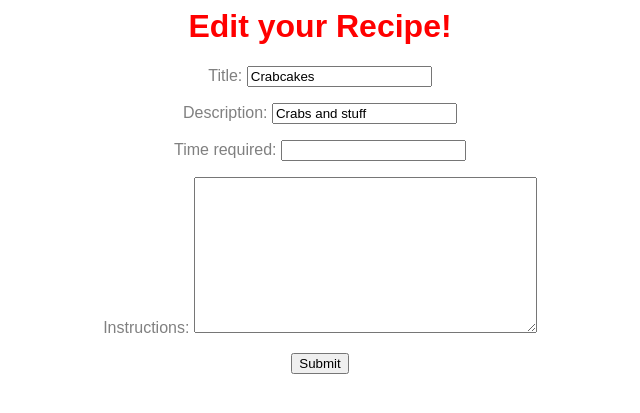
After one commit to j-halladay/backend-django-recipe, a Django app: page /edit/1 in a window 1280 px wide. The commit adds this page. Shown: the top 413 px of the page, without its empty margins (320-960 px from the left). Run offline with Django 3.2, Linux system fonts and the light colour scheme; a user stored in the database is signed in; data comes from the database, SQL or seed files in the repository; both versions use the stored data as it was after the commit.

Commit message:
added favorite and editing options, fixed author page (by order of joe)

```diff
--- a/recipe_box_v1/forms.py
+++ b/recipe_box_v1/forms.py
@@ -1,14 +1,16 @@
 from django import forms
 from recipe_box_v1.models import Author
+
 
 class AuthorForm(forms.Form):
     name = forms.CharField(max_length=50)
     bio = forms.CharField(widget=forms.Textarea)
 
+
 class RecipeForm(forms.Form):
     title = forms.CharField(max_length=50)
-    description=forms.CharField(max_length=300)
-    time_required=forms.CharField(max_length=4)
+    description = forms.CharField(max_length=300)
+    time_required = forms.CharField(max_length=4)
     instructions = forms.CharField(widget=forms.Textarea)
     author = forms.ModelChoiceField(queryset=Author.objects.all())
 
@@ -24,4 +26,10 @@ class LoginForm(forms.Form):
     password = forms.CharField(widget=forms.PasswordInput)
 
 
+class EditForm(forms.Form):
+    title = forms.CharField(max_length=50)
+    description = forms.CharField(max_length=300)
+    time_required = forms.CharField(max_length=4)
+    instructions = forms.CharField(widget=forms.Textarea)
+
 # simple form (from basic import), or model form (forms.Form) which links directly to your database model and creates a form for you. It's not readily modifiable, though.
--- a/recipe_box_v1/models.py
+++ b/recipe_box_v1/models.py
@@ -1,19 +1,22 @@
 from django.db import models
 from django.contrib.auth.models import User
+
 
 class Author(models.Model):
     user = models.OneToOneField(User, on_delete=models.CASCADE)
     name = models.CharField(max_length=30)
     bio = models.TextField(max_length=300)
+    favorites = models.ManyToManyField("Recipe", related_name="favorites")
 
     def __str__(self):
         return self.name
 
+
 class Recipe(models.Model):
-    title=models.CharField(max_length=100)
-    author=models.ForeignKey(Author, on_delete=models.CASCADE)
-    description=models.CharField(max_length=300)
-    time_required=models.CharField(max_length=4)
+    title = models.CharField(max_length=100)
+    author = models.ForeignKey(Author, on_delete=models.CASCADE)
+    description = models.CharField(max_length=300)
+    time_required = models.CharField(max_length=4)
     instructions = models.TextField(max_length=800)
     likes = models.ManyToManyField(Author, related_name="likes")
 
--- /dev/null
+++ b/recipe_box_v1/templates/edit.html
@@ -0,0 +1,10 @@
+<div style="font-family: Arial; text-align: center">
+    <h1 style="color:red">Edit your Recipe!</h1>
+
+    <form style="color: gray" ; action="" method="post">
+        {% csrf_token %}
+        {{form.as_p}}
+        <input type="submit" value="Submit">
+        <!-- everytime is instantiated, uses secret key. Hidden token on backend and serves to the frontend. -->
+    </form>
+</div>
--- a/recipe_box_v1/urls.py
+++ b/recipe_box_v1/urls.py
@@ -17,7 +17,7 @@ from django.contrib import admin
 from django.urls import path
 from . import views
 
-from recipe_box_v1.views import index, recipe, author, add_recipe, add_author, login_view, signup_view, logout_view
+from recipe_box_v1.views import index, recipe, author, add_recipe, add_author, login_view, signup_view, logout_view, edit, favorite, unfavorite
 
 from recipe_box_v1.models import Author, Recipe
 
@@ -29,10 +29,13 @@ urlpatterns = [
     path('admin/', admin.site.urls),
     path('', index, name='homepage'),
     path('recipe/', recipe),
-    path('author/', views.author, name='author'),
+    path('author/<int:id>', views.author, name='author'),
     path('addauthor/', add_author),
     path('addrecipe/', add_recipe, name='userinput'),
     path('signup/', signup_view, name='signup'),
     path('login/', login_view, name='login'),
     path('logout/', logout_view, name='logout'),
+    path('edit/<int:id>', edit, name='edit'),
+    path('favorite/<int:id>', favorite, name='favorite'),
+    path('unfavorite/<int:id>', unfavorite, name='unfavorite')
 ]
--- a/recipe_box_v1/views.py
+++ b/recipe_box_v1/views.py
@@ -3,7 +3,8 @@ from django.contrib.auth import authenticate, login, logout
 from django.contrib.auth.decorators import login_required
 
 from recipe_box_v1.models import Recipe, Author, User
-from recipe_box_v1.forms import RecipeForm, AuthorForm, SignupForm, LoginForm
+from recipe_box_v1.forms import RecipeForm, AuthorForm, SignupForm, LoginForm, EditForm
+
 
 def index(request, *args, **kwargs):
     html = 'index.html'
@@ -11,19 +12,22 @@ def index(request, *args, **kwargs):
 
     return render(request, html, {'recipe_titles': items})
 
+
 def recipe(request, *args, **kwargs):
     html = 'recipe.html'
     recipes = Recipe.objects.all()
     return render(request, html, {'recipes': recipes})
 
-def author(request, *args, **kwargs):
+
+def author(request, id, *args, **kwargs):
     html = 'author.html'
-    items = Recipe.objects.all()
+    author = Author.objects.get(id=id)
+    items = Recipe.objects.all().filter(author=author)
+    favorites = author.favorites.all()
+    return render(request, html, {'author': author, 'recipes': items, 'favorites': favorites})
 
-    return render(request, html, {'author': items})
 
 @login_required
-
 def add_recipe(request, *args, **kwargs):
     html = 'addrecipe.html'
 
@@ -35,9 +39,9 @@ def add_recipe(request, *args, **kwargs):
                 title=data['title'],
                 description=data['description'],
                 time_required=data['time_required'],
-                instructions=data['instructions'],author=data['author']
+                instructions=data['instructions'], author=data['author']
             )
-            return  HttpResponseRedirect(reverse('homepage'))
+            return HttpResponseRedirect(reverse('homepage'))
 
     form = RecipeForm()
 
@@ -55,11 +59,12 @@ def add_author(request, *args, **kwargs):
                 name=data['name'],
                 bio=data['bio']
             )
-            return  HttpResponseRedirect(reverse('userinput'))
+            return HttpResponseRedirect(reverse('userinput'))
 
     form = AuthorForm()
 
     return render(request, html, {'form': form})
+
 
 def signup_view(request, *args, **kwargs):
     html = 'signup.html'
@@ -72,13 +77,14 @@ def signup_view(request, *args, **kwargs):
                 username=data['username'],
                 password=data['password']
             )
-            Author.objects.create(user = u, name = data['name'])
+            Author.objects.create(user=u, name=data['name'])
             login(request, u)
-            return  HttpResponseRedirect(reverse('homepage'))
+            return HttpResponseRedirect(reverse('homepage'))
 
     form = SignupForm()
 
     return render(request, html, {'form': form})
+
 
 def login_view(request, *args, **kwargs):
     html = 'login.html'
@@ -94,12 +100,50 @@ def login_view(request, *args, **kwargs):
             if u is not None:
                 login(request, u)
             else:
-                return  HttpResponseRedirect(reverse('homepage'))
+                return HttpResponseRedirect(reverse('homepage'))
 
     form = LoginForm()
 
     return render(request, html, {'form': form})
 
+
 def logout_view(request):
     logout(request)
-    return  HttpResponseRedirect(reverse('homepage'))
+    return HttpResponseRedirect(reverse('homepage'))
+
+
+@login_required
+def edit(request, id, *args, **kwargs):
+    html = 'edit.html'
+    prepop = Recipe.objects.get(id=id)
+    if request.method == "POST":
+        form = EditForm(request.POST)
+        if form.is_valid():
+            data = form.cleaned_data
+            prepop.title = data['title']
+            prepop.description = data['description']
+            prepop.time_required = data['time_required']
+            prepop.instructions = data['instructions']
+            prepop.save()
+            return HttpResponseRedirect(reverse('homepage'))
+
+    form = EditForm(initial={'title': prepop.title, 'description': prepop.description,
+                             'time_required': prepop.time_required, 'instructions': prepop.instructions})
+    return render(request, html, {'form': form})
+
+
+@login_required
+def favorite(request, id, *args, **kwargs):
+    recipe = Recipe.objects.get(id=id)
+    u = Author.objects.get(id=request.user.author.id)
+    print("author: " + str(u), "recipie: " + str(recipe))
+    u.favorites.add(recipe)
+    return HttpResponseRedirect(request.META.get('HTTP_REFERER'))
+
+
+@login_required
+def unfavorite(request, id, *args, **kwargs):
+    recipe = Recipe.objects.get(id=id)
+    u = Author.objects.get(id=request.user.author.id)
+    u.favorites.remove(recipe)
+    return HttpResponseRedirect(request.META.get('HTTP_REFERER'))
```
Also changed, not shown: recipe_box_v1/templates/author.html (+11 -6 lines), recipe_box_v1/templates/recipe.html (+11 -1 lines), db.sqlite3, recipe_box_v1/migrations/0003_author_favorites.py (added).
